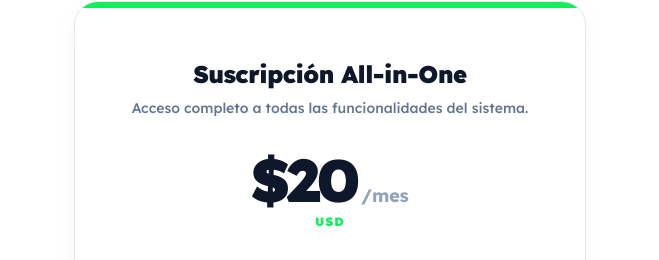
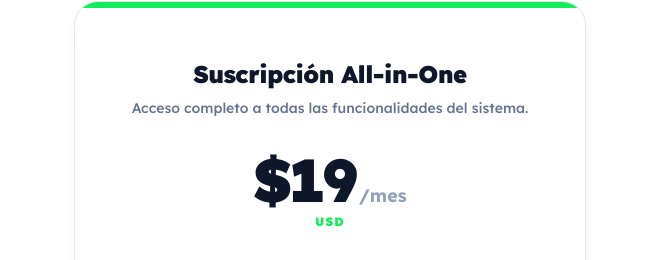
Before and after one commit to codegymteam/versuspadel, a Next.js app: page / in a window 1280 px wide. Shown: the part 2837-3097 px from the top of the page, without its empty margins (310-969 px from the left). Built offline with nearby package versions, Linux system fonts and the light colour scheme.

Commit message:
feat: add PricingSection UI component to display plan details on the landing page.

```diff
--- a/src/components/landing/PricingSection.tsx
+++ b/src/components/landing/PricingSection.tsx
@@ -30,7 +30,7 @@ export default function PricingSection() {
                             <p className="text-slate-500 font-medium text-sm">Acceso completo a todas las funcionalidades del sistema.</p>
 
                             <div className="mt-8 flex items-baseline justify-center gap-1">
-                                <span className="text-6xl font-black text-slate-900 tracking-tighter">$20</span>
+                                <span className="text-6xl font-black text-slate-900 tracking-tighter">$19</span>
                                 <span className="text-lg font-bold text-slate-400">/mes</span>
                             </div>
                             <div className="text-primary font-black uppercase tracking-widest text-xs mt-1">USD</div>
```
